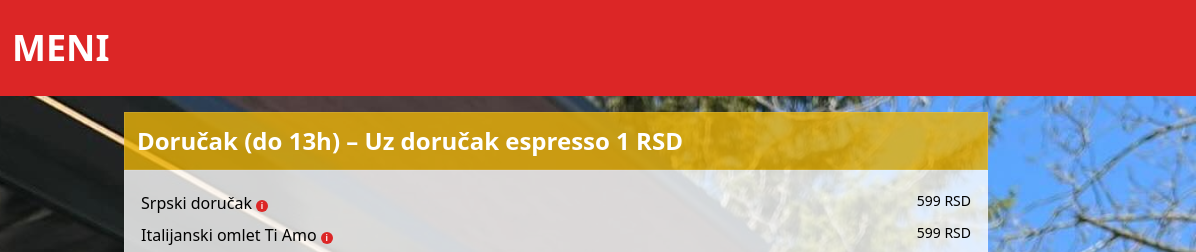
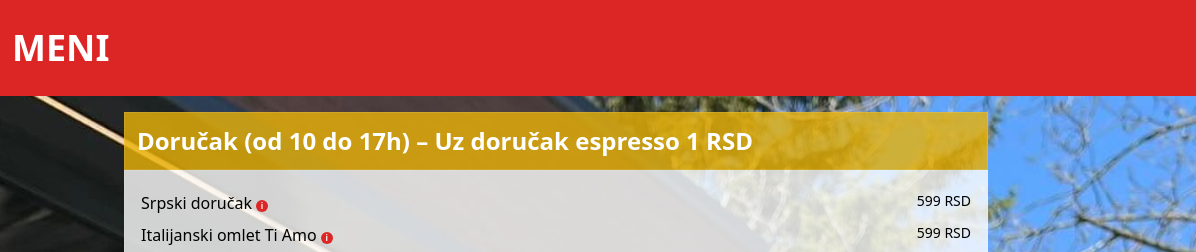
Before and after one commit to UnlimitedEdition/meni, a website: page index.html in a window 1280 px wide. Shown: the top 252 px of the page, 84-1280 px from the left. Drawn offline with nearby package versions, Linux system fonts and the light colour scheme.

Commit message:
Update index.html

```diff
--- a/index.html
+++ b/index.html
@@ -28,7 +28,7 @@
   <main class="max-w-4xl mx-auto p-4">
     <!-- Doručak (do 13h) -->
     <div class="mb-6">
-    <h2 class="text-2xl font-semibold bg-yellow-500 bg-opacity-80 text-white p-3 border border-white border-opacity-10">Doručak (do 13h) – Uz doručak espresso 1 RSD</h2>
+    <h2 class="text-2xl font-semibold bg-yellow-500 bg-opacity-80 text-white p-3 border border-white border-opacity-10">Doručak (od 10 do 17h) – Uz doručak espresso 1 RSD</h2>
     <div class="p-4 bg-white bg-opacity-80 border border-white border-opacity-10">
         <div class="flex justify-between py-1 cursor-pointer hover:text-red-600 text-base" onclick="showPopup('Srpski doručak', '3 jaja, kobasica ili slanina, feta, paradajz, domaći lepini', 'Sadrži gluten, mlečne proizvode, jaja')">
           <span>Srpski doručak<span class="info-icon">i</span></span><span class="text-sm">599 RSD</span>
```
